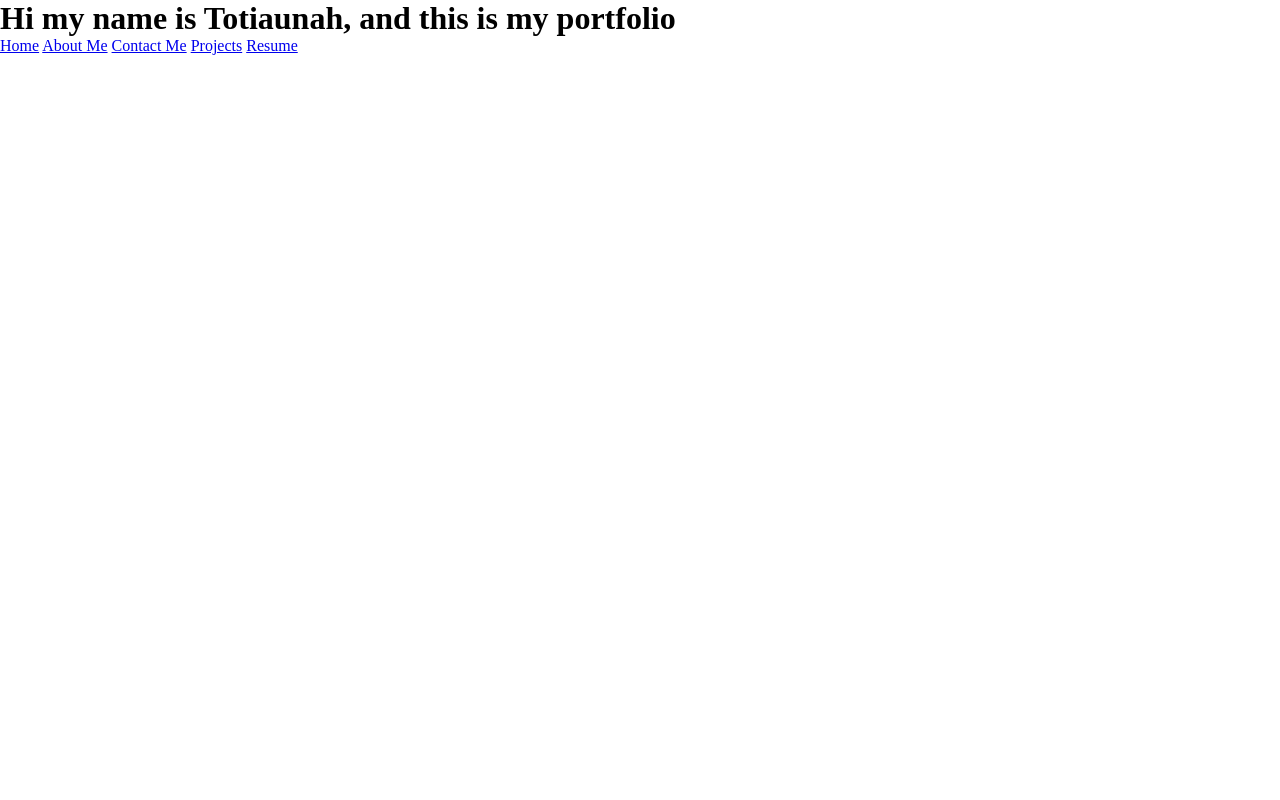
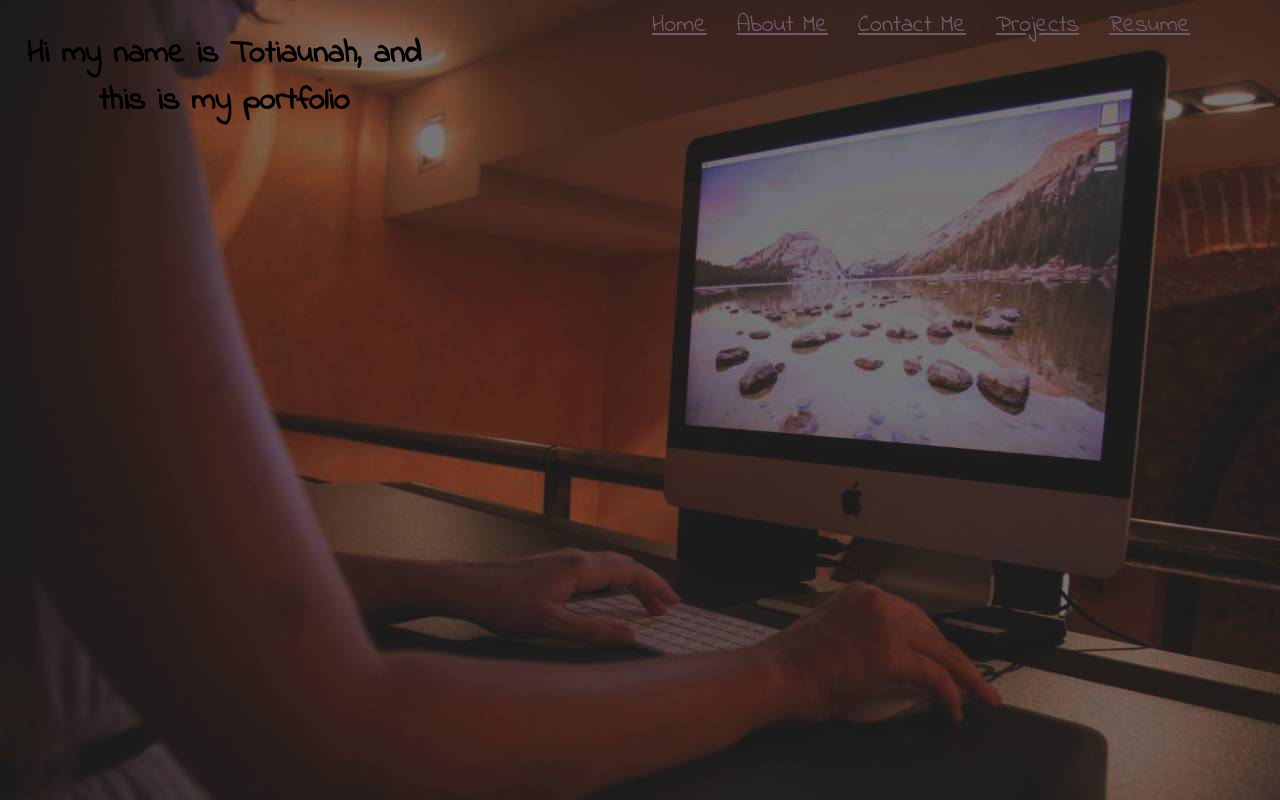
Before and after one commit to Tmillerranzy/Foundations_One_AIM, a plain HTML site: page foundations-of-web-development/final project/index.html in a window 1280 px wide. Drawn offline with Linux system fonts and the light colour scheme; files that its build step writes are made by us from their sources.

Commit message:
final project

```diff
--- a/foundations-of-web-development/final project/index.html
+++ b/foundations-of-web-development/final project/index.html
@@ -4,7 +4,7 @@
     <meta charset="UTF-8">
     <meta name="viewport" content="width=device-width, initial-scale=1.0">
     <title>Portfolio</title>
-    <link rel="stylesheet" href="style.css">
+    <link rel="stylesheet" href="standard.css">
     <link rel="preconnect" href="https://fonts.gstatic.com">
     <link href="https://fonts.googleapis.com/css2?family=Indie+Flower&family=Orbitron:wght@500&display=swap" rel="stylesheet">
 </head>
--- /dev/null
+++ b/foundations-of-web-development/final project/standard.css
@@ -0,0 +1,31 @@
+body {
+    font-family: Indie Flower, Lato;
+    font-size: 1em;
+    background-image: url('images/SplitShire-2610.jpg');
+
+}
+
+nav a {
+    position: relative;
+    font-size: 1.5em;
+    color: rgb(106, 93, 107);
+    top: 100%;
+    left: 50%;
+    padding: 0.5em;
+}
+
+nav a:hover {
+    color: rgb(169, 21, 199)
+}
+
+h1 {
+    text-align: center;
+    position:relative;
+    position: absolute;
+    right: 65%;
+    border-radius: 3em;
+    margin-bottom: 2em;
+    padding: 2px;
+
+
+}
```
Also changed, not shown: foundations-of-web-development/final project/About.html (added, +17 -0 lines), foundations-of-web-development/final project/Contact.html (added, +14 -0 lines), foundations-of-web-development/final project/Projects.html (added, +17 -0 lines), foundations-of-web-development/final project/Resume.html (added, +15 -0 lines), foundations-of-web-development/final project/images/SplitShire-2610.jpg (added), 2 other files.
